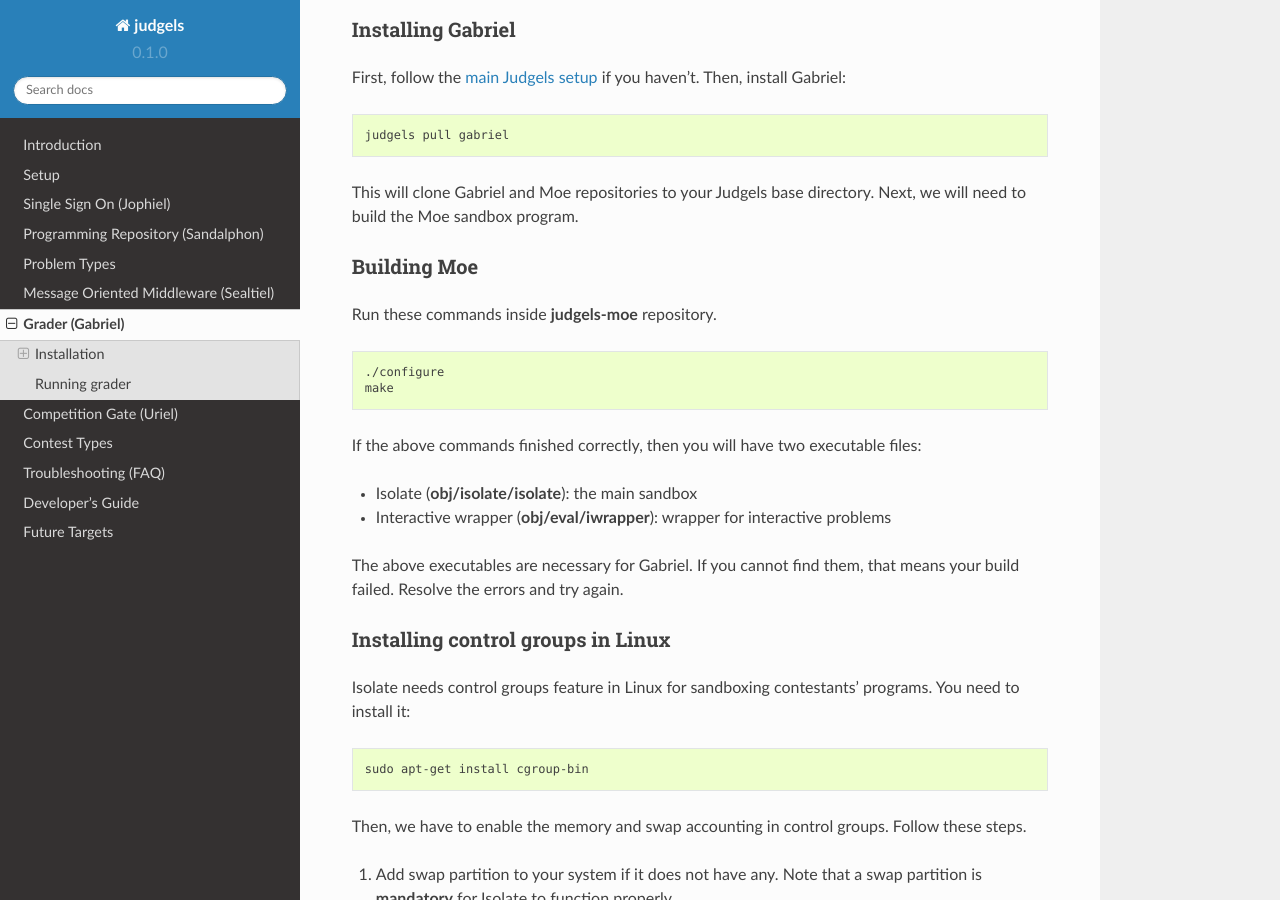
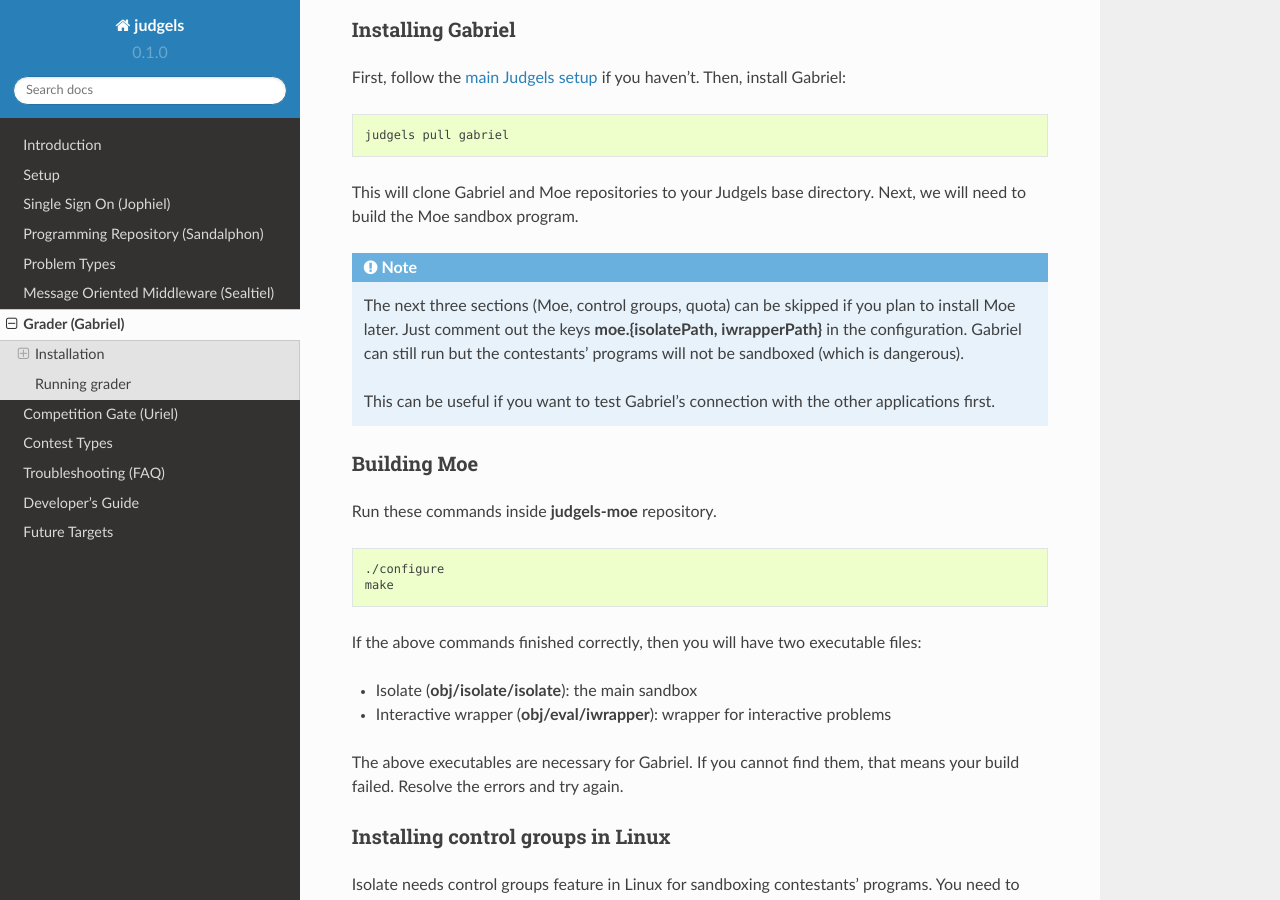
Before and after one commit to judgels/judgels, a Sphinx documentation site: the page built from docs/gabriel.rst, in a window 1280 px wide and 900 px high, scrolled down 658 px. Built offline with Sphinx 7.4.7 and the Read the Docs theme 2.0.0, drawn with Linux system fonts in a browser that asks for light colours; formulas are drawn with MathJax 3.

Commit message:
Add info that Moe can be installed later in doc

```diff
--- a/docs/gabriel.rst
+++ b/docs/gabriel.rst
@@ -30,6 +30,12 @@ First, follow the :ref:`main Judgels setup <setup>` if you haven't. Then, instal
     judgels pull gabriel
 
 This will clone Gabriel and Moe repositories to your Judgels base directory. Next, we will need to build the Moe sandbox program.
+
+.. note::
+
+    The next three sections (Moe, control groups, quota) can be skipped if you plan to install Moe later. Just comment out the keys **moe.{isolatePath, iwrapperPath}** in the configuration. Gabriel can still run but the contestants' programs will not be sandboxed (which is dangerous).
+
+    This can be useful if you want to test Gabriel's connection with the other applications first.
 
 Building Moe
 ************
```
